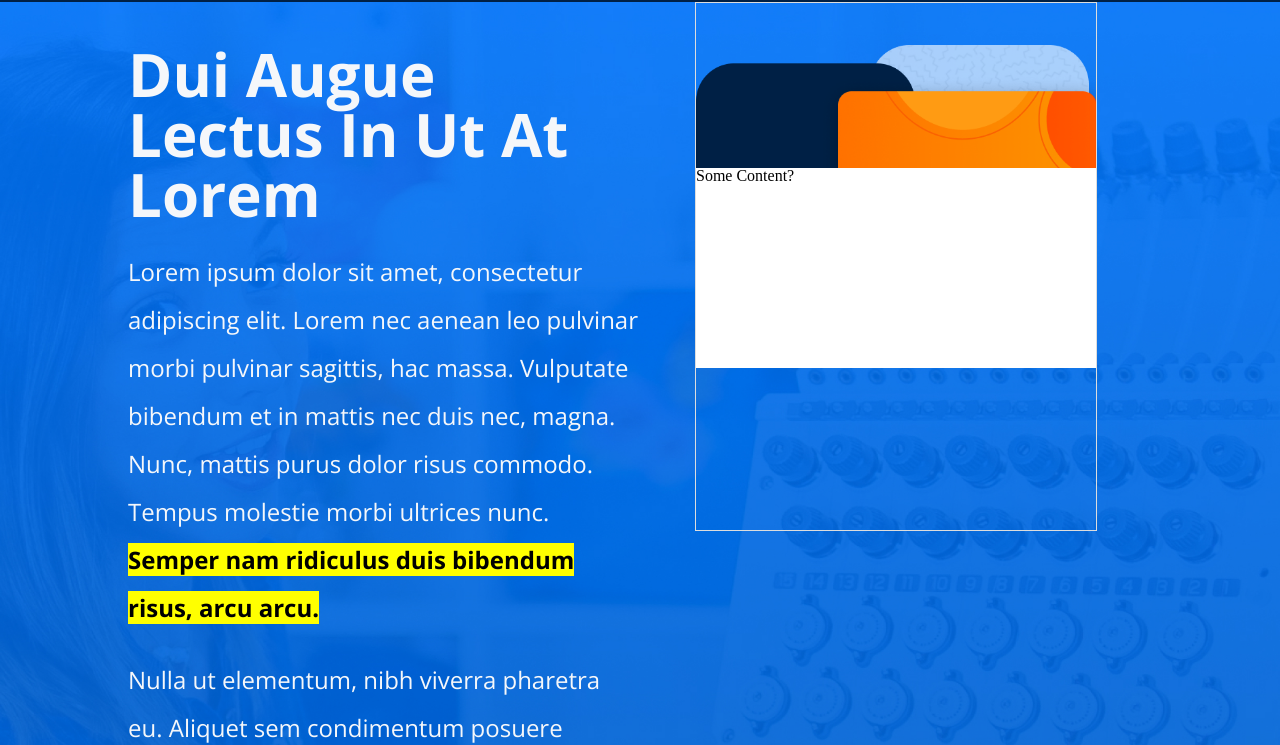
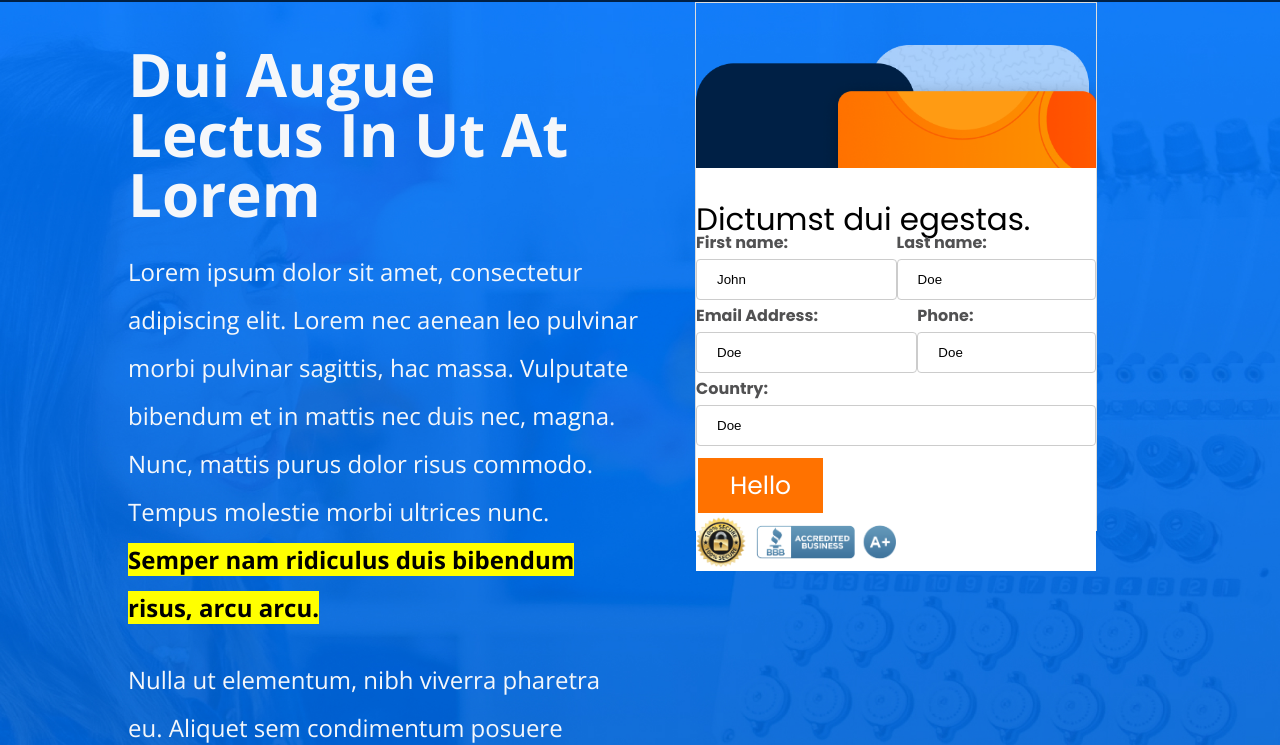
Before and after one commit to mrbrackins/rico2, a React app: page / in a window 1280 px wide. Shown: the part 64-809 px from the top of the page. Built offline with nearby package versions, Linux system fonts and the light colour scheme.

```diff
--- a/public/index.html
+++ b/public/index.html
@@ -22,6 +22,11 @@
 <link rel="preconnect" href="https://fonts.googleapis.com">
 <link rel="preconnect" href="https://fonts.gstatic.com" crossorigin>
 <link href="https://fonts.googleapis.com/css2?family=Montserrat:wght@100;200;300;600&family=Open+Sans:wght@300;700&display=swap" rel="stylesheet">
+<link rel="preconnect" href="https://fonts.googleapis.com">
+<link rel="preconnect" href="https://fonts.gstatic.com" crossorigin>
+<link rel="preconnect" href="https://fonts.googleapis.com">
+<link rel="preconnect" href="https://fonts.gstatic.com" crossorigin>
+<link href="https://fonts.googleapis.com/css2?family=Poppins:wght@400;700&display=swap" rel="stylesheet">
     <!--
       manifest.json provides metadata used when your web app is installed on a
       user's mobile device or desktop. See https://developers.google.com/web/fundamentals/web-app-manifest/
--- a/public/style/style.css
+++ b/public/style/style.css
@@ -253,12 +253,13 @@
 
 .contact_content {
     width: 100%;
-    height: 200px;
+
     /* border: 2px solid red; */
     background: white;
     margin-top: -175px;
     position: absolute;
     top: 340px;
+
 
 }
 
@@ -286,3 +287,66 @@
     color: #FFFFFF;
     font-weight: bold;
  }
+
+.contact_content_title{
+font-family: 'Poppins', sans-serif;
+    font-size: 31px;
+    margin-top: 36px;
+}
+
+input[type=text],
+select {
+    width: 100%;
+    padding: 12px 20px;
+    margin: 8px 0;
+    display: inline-block;
+    border: 1px solid #ccc;
+    border-radius: 4px;
+    box-sizing: border-box;
+}
+
+input[type=submit] {
+    width: 100%;
+    background-color: #4CAF50;
+    color: white;
+    padding: 14px 20px;
+    margin: 8px 0;
+    border: none;
+    border-radius: 4px;
+    cursor: pointer;
+}
+
+input[type=submit]:hover {
+    background-color: #45a049;
+}
+
+label {
+        font-family: 'Poppins', sans-serif;
+            font-size: 16px;
+            font-weight: 800;
+            color: #515152;
+}
+
+.contact_flex_container{
+    display: flex;
+}
+
+.contact_button {
+
+    background-color: #FF7200;
+        border: none;
+        color: white;
+        padding: 15px 32px;
+        text-align: center;
+        text-decoration: none;
+        display: inline-block;
+        font-size: 25px;
+        margin: 4px 2px;
+        cursor: pointer;
+        font-family: 'Poppins', sans-serif;
+
+}
+
+.contact_better_business img {
+    width: 200px;
+}
--- a/src/components/section1/contact.js
+++ b/src/components/section1/contact.js
@@ -27,9 +27,40 @@
         <div className='contact_header'>
         </div>
         <div className='contact_content'>
-            <h1>Some Content?</h1>
+        <h1 className="contact_content_title">Dictumst dui egestas.</h1>
+
+        <div className='contact_flex_container'>
+          <div>
+            <label for="fname">First name:</label>
+              <input type="text" id="fname" name="fname" value="John" />
+          </div>
+          <div>
+  <label for="lname">Last name:</label>
+  <input type="text" id="lname" name="lname" value="Doe" />
+          </div>
         </div>
-    </div>;
+
+ <div className='contact_flex_container'>
+          <div>
+ <label for="lname">Email Address:</label>
+  <input type="text" id="lname" name="lname" value="Doe" />
+          </div>
+          <div>
+
+   <label for="lname">Phone:</label>
+  <input type="text" id="lname" name="lname" value="Doe" />
+          </div>
+
+        </div>
+         <label for="lname">Country:</label>
+  <input type="text" id="lname" name="lname" value="Doe" />
+        <div className='contact_button'>Hello</div>
+        <div className="contact_better_business">
+<img src="/better_business.png" />
+        </div>
+
+      </div>
+      </div>
   }
 }
 
```
Also changed, not shown: public/better_business.png (added), public/quote.png (added), public/stars.png (added).
